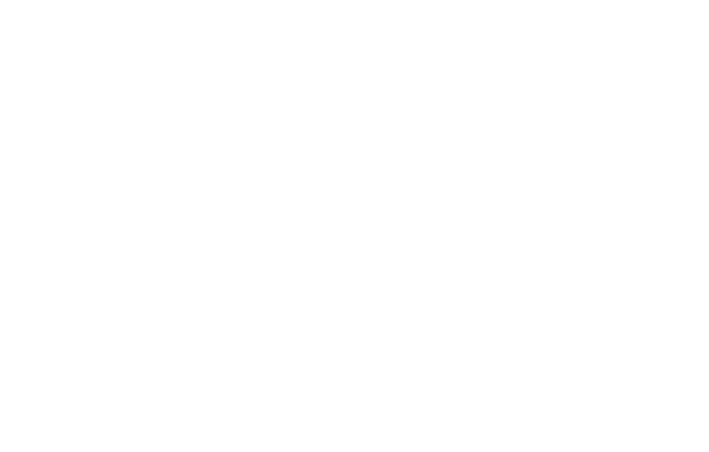
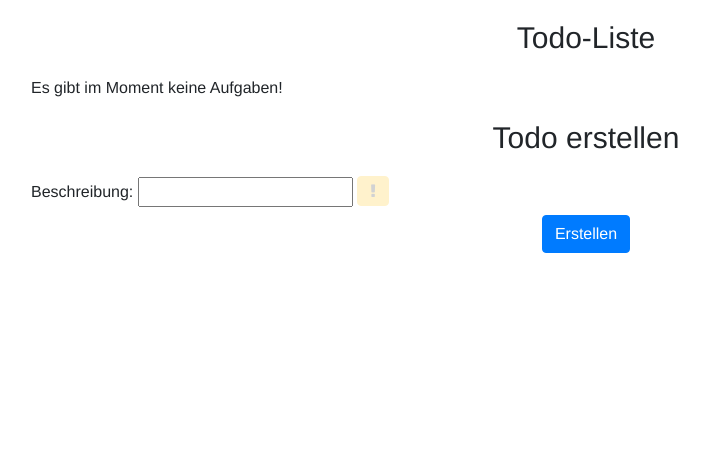
Before and after one commit to Sinnaj94/TodoList, a Flask app: page /tasks in a window 1280 px wide. Before the commit the part shown is empty. Shown: the top 452 px of the page, without its empty margins (54-763 px from the left). After the commit the page ends 253 px from the top, so only its background shows below. Run offline with Flask 2, Linux system fonts and the light colour scheme; some libraries are stand-ins or nearby versions.

Commit message:
changes on html template

```diff
--- a/static/stylesheet.css
+++ b/static/stylesheet.css
@@ -11,8 +11,9 @@
 .task {
     display: inline-block;
     padding: 20px;
-    transition: opacity 500ms, background-color 200ms;
+    transition: opacity 500ms, box-shadow 200ms;
     border-radius: 10px;
+
 }
 
 .task:after {
@@ -20,27 +21,44 @@
     border-bottom: 1px solid grey;
 }
 
-.task .important {
+.important {
     opacity: 0.2;
     transition: opacity 500ms;
 }
 
-.task .important.active {
+.important.active {
     opacity: 1;
     color: white!important;
 }
 
 .task:hover {
-    background: palegoldenrod;
+    box-shadow: 0 0 7px lightblue;
 }
 
 .task.done {
     opacity: .25;
 }
 
+h1 {
+    text-align: center;
+    font-size: 30px;
+    font-weight: 100;
+    margin: 20px 0;
+}
+
+.task-form {}
+
+.btn-submit {
+    display: block;
+    margin: auto;
+}
+
+.task-form .important {
+    vertical-align: baseline;
+}
 
 .task .name {
-    font-size: 60px;
+    font-size: 30px;
 }
 
 .task .name input {
--- a/templates/tasks.html
+++ b/templates/tasks.html
@@ -7,6 +7,10 @@
 </head>
 <body>
     <div class="container">
+        <h1>Todo-Liste</h1>
+        {% if tasks|length == 0 %}
+        <div class="no-tasks">Es gibt im Moment keine Aufgaben!</div>
+        {% else %}
         <ul class="tasks">
             {% for task in tasks %}
             <li class="task{% if task['done'] == 1 %} done{% endif %}" data-id="{{ task['task_id'] }}">
@@ -17,5 +21,11 @@
             </li>
             {% endfor %}
         </ul>
+        {% endif %}
+        <h1>Todo erstellen</h1>
+        <form class="task-form">
+            <label>Beschreibung: <input type="text"></label> <button type="button" class="btn btn-warning important"><i class="fa fa-exclamation"></i><input type="checkbox" name="important" style="display:none"></button>
+            <button type="submit" class="btn btn-primary btn-submit">Erstellen</button>
+        </form>
     </div>
 </body>
```
